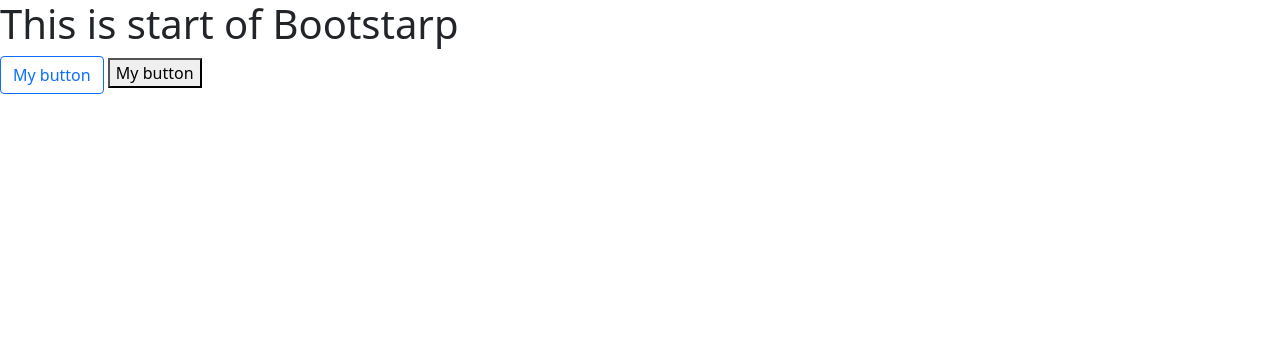
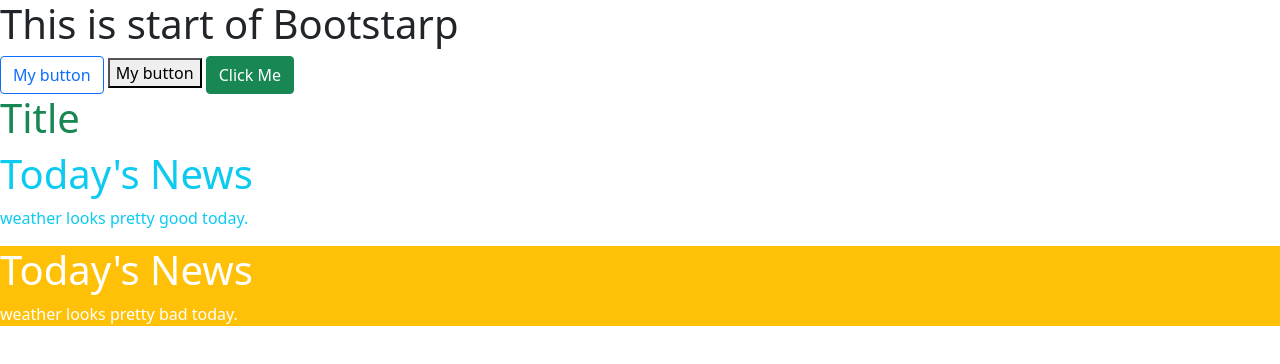
Before and after one commit to MDYeaminIslam/Bootstrap_practice, a plain HTML site: page index.html in a window 1280 px wide. Drawn offline with Linux system fonts and the light colour scheme.

Commit message:
New button & div class added

```diff
--- a/index.html
+++ b/index.html
@@ -13,6 +13,18 @@
     <!-- Bootstrap will code for us to ease our tasks -->
     <button class="btn btn-outline-primary">My button</button>
     <button class="<button class="btn btn-outline-primary">My button</button>
+    <!-- Button added using bootstrap -->
+    <button class="btn btn-success" >Click Me</button>
 
+    <!-- we have to give title which is approved by bootstrap -->
+    <h1 class="text-success">Title</h1>
+    <div class="text-info">
+        <h1>Today's News</h1>
+        <p>weather looks pretty good today.</p>
+    </div>
+    <div class="bg-warning text-white">
+        <h1>Today's News</h1>
+        <p>weather looks pretty bad today.</p>
+    </div>
 </body>
 </html>
```
Also changed, not shown: photos/Yeamin Islam picture 2.png (added), photos/Yeamin Islam picture.png (added), photos/first.png (added), photos/footer-bg.png (added), photos/second.png (added), photos/work-1.png (added), photos/work-2.jpg (added), photos/work-3.jpg (added).
